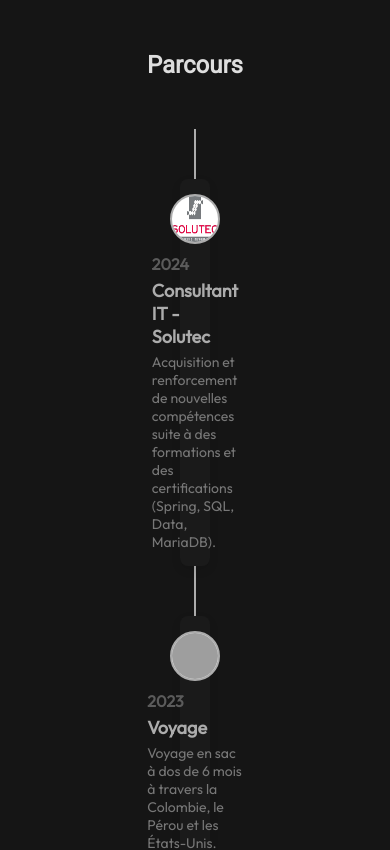
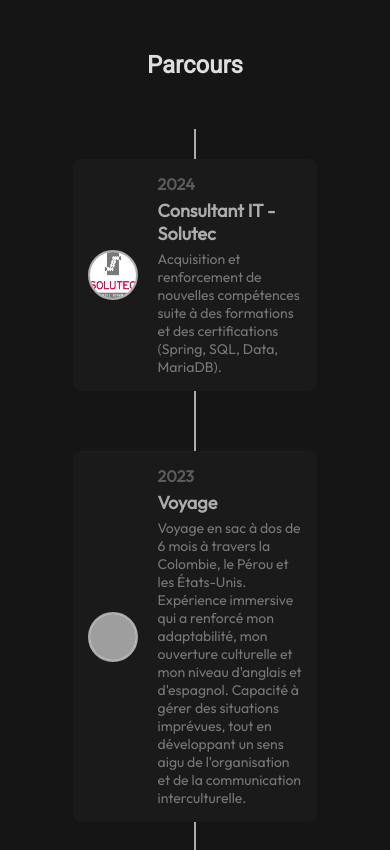
Before and after one commit to PaulArq92/react-portfolio-master, a React (Vite) app: page / in a window 390 px wide. Shown: the part 2800-3650 px from the top of the page. Built offline with nearby package versions, Linux system fonts and the light colour scheme; grey boxes are pictures that could not be loaded.

Commit message:
responsive

```diff
--- a/src/components/Experience/Timeline.jsx
+++ b/src/components/Experience/Timeline.jsx
@@ -14,10 +14,13 @@ export const Timeline = () => {
         <>
             <h2 className={styles.title}>{t.title}</h2>
             <div className={styles.timelineContainer}>
-                <div className={styles.timeline}>
+                <div className={styles.timeline}></div>
+                <div className={styles.timelineItems}>
                     {data.map((item, index) => (
                         <div key={index} className={styles.timelineItem}>
-                            <div className={styles.timelineContent}>
+                            <div
+                                className={`${styles.timelineContent} ${index % 2 === 0 ? styles.left : styles.right}`}
+                            >
                                 <img
                                     src={getImageUrl(item.logoSrc)}
                                     alt={item.title}
@@ -26,9 +29,7 @@ export const Timeline = () => {
                                 <div className={styles.timelineDetails}>
                                     <p className={styles.timelineDate}>{item.date}</p>
                                     <h3 className={styles.timelineTitle}>{item.title}</h3>
-                                    <p className={styles.timelineDescription}>
-                                        {item.description}
-                                    </p>
+                                    <p className={styles.timelineDescription}>{item.description}</p>
                                 </div>
                             </div>
                         </div>
--- a/src/components/Experience/Timeline.module.css
+++ b/src/components/Experience/Timeline.module.css
@@ -9,41 +9,38 @@
 
 /* Container principal de la timeline */
 .timelineContainer {
-    display: flex;
-    flex-direction: column;
-    align-items: center;
     position: relative;
     padding: 50px 0;
     background-color: var(--color-bg);
+    margin-left: 10%;
+    margin-right: 10%;
+    display: flex;
+    justify-content: center;
 }
 
 /* Ligne centrale de la timeline */
 .timeline {
-    position: relative;
+    position: absolute;
+    left: 50%;
     width: 2px;
     background-color: var(--color-secondary);
-    margin: 0 auto;
+    height: 100%;
+    transform: translateX(-50%);
 }
 
-.timeline::before {
-    content: "";
-    position: absolute;
-    top: 0;
-    left: 50%;
-    width: 2px;
-    height: 100%;
-    background-color: var(--color-secondary);
-    transform: translateX(-50%);
+/* Conteneur des items de la timeline */
+.timelineItems {
+    display: flex;
+    flex-direction: column;
+    width: 100%;
 }
 
 /* Style d'un item de la timeline */
 .timelineItem {
+    position: relative;
     display: flex;
-    flex-direction: column;
-    position: relative;
-    margin: 50px 0;
-    align-items: center;
     width: 100%;
+    box-sizing: border-box;
 }
 
 /* Contenu de chaque item */
@@ -53,8 +50,9 @@
     background-color: var(--color-dark);
     padding: 15px;
     border-radius: 8px;
-    max-width: 500px;
-    box-shadow: 0 4px 10px rgba(0, 0, 0, 0.1);
+    max-width: 90%;
+    margin: 0 auto;
+    position: relative;
 }
 
 /* Logo de chaque étape */
@@ -67,11 +65,7 @@
     margin-right: 20px;
 }
 
-/* Détails de chaque étape */
-.timelineDetails {
-    text-align: left;
-}
-
+/* Date, titre et description */
 .timelineDate {
     font-size: 16px;
     font-weight: bold;
@@ -90,38 +84,121 @@
     color: #777;
 }
 
-/* Styles pour l'affichage bureau (alternance droite/gauche) */
-@media screen and (min-width: 830px) {
+@media screen and (min-width: 831px) {
     .timelineItem {
-        flex-direction: row;
-        justify-content: flex-start;
-        width: 50%;
-    }
-
-    .timelineItem:nth-child(odd) {
-        flex-direction: row-reverse;
-        justify-content: flex-end;
+        width: 100%;
     }
 
     .timelineContent {
+        width: 50%; /* Limiter la largeur à 50% pour la disposition en ligne */
         position: relative;
-        margin: 0 20px;
     }
 
-    .timelineItem:nth-child(odd) .timelineContent {
+    .timelineContent.left {
+        margin-left: calc(50% + 30px); /* Ajustement pour les grands écrans */
+        margin-right: 0;
+    }
+
+    .timelineContent.right {
+        margin-right: calc(50% + 30px); /* Ajustement pour les grands écrans */
+        margin-left: 0;
+    }
+    /* Positionnement alternatif pour les grands écrans */
+    .timelineContent.left {
+        align-self: flex-start; /* Alignement en haut pour la gauche */
+        margin-left: calc(50% + 30px); /* Ajustement à gauche */
+        text-align: left;
+    }
+
+    .timelineContent.right {
+        align-self: flex-end; /* Alignement en bas pour la droite */
+        margin-right: calc(50% + 30px); /* Ajustement à droite */
         text-align: right;
     }
+
 }
 
-/* Styles pour mobile et petit écran (contenu centré) */
+/* Responsive styles */
 @media screen and (max-width: 830px) {
-    .timelineContent {
-        flex-direction: column;
-        text-align: center;
-        max-width: 90%;
+    .timelineContainer {
+        position: relative;
+        padding: 50px 0;
+        background-color: var(--color-bg);
+        margin-left: 10%;
+        margin-right: 10%;
+        display: flex;
+        justify-content: center;
     }
 
+    /* Ligne centrale de la timeline */
+    .timeline {
+        position: absolute;
+        left: 50%;
+        width: 2px;
+        background-color: var(--color-secondary);
+        height: 100%;
+        transform: translateX(-50%);
+    }
+
+    /* Conteneur des items de la timeline */
+    .timelineItems {
+        display: flex;
+        flex-direction: column;
+        width: 100%;
+        padding: 0 20px;
+    }
+
+    /* Style d'un item de la timeline */
+    .timelineItem {
+        position: relative;
+        display: flex;
+        width: 100%;
+        padding: 30px 0;
+    }
+
+    /* Contenu de chaque item */
+    .timelineContent {
+        display: flex;
+        align-items: center;
+        background-color: var(--color-dark);
+        padding: 15px;
+        border-radius: 8px;
+        max-width: 90%;
+        margin: 0 auto;
+        position: relative;
+    }
+
+    /* Logo de chaque étape */
     .timelineLogo {
-        margin: 0 0 10px 0;
+        width: 50px;
+        height: 50px;
+        border-radius: 50%;
+        background-color: white;
+        border: 2px solid var(--color-secondary);
+        margin-right: 20px;
+    }
+
+    /* Détails de chaque étape */
+    .timelineDetails {
+        max-width: 300px;
+    }
+
+    /* Date, titre et description */
+    .timelineDate {
+        font-size: 16px;
+        font-weight: bold;
+        color: var(--color-primary);
+    }
+
+    .timelineTitle {
+        color: var(--color-secondary);
+        font-size: 18px;
+        font-weight: 600;
+        margin: 5px 0;
+    }
+
+    .timelineDescription {
+        font-size: 14px;
+        color: #777;
     }
 }
```
